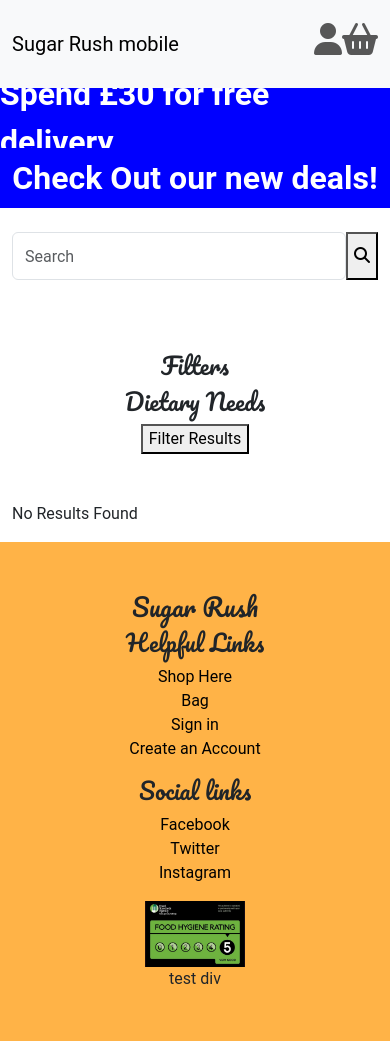
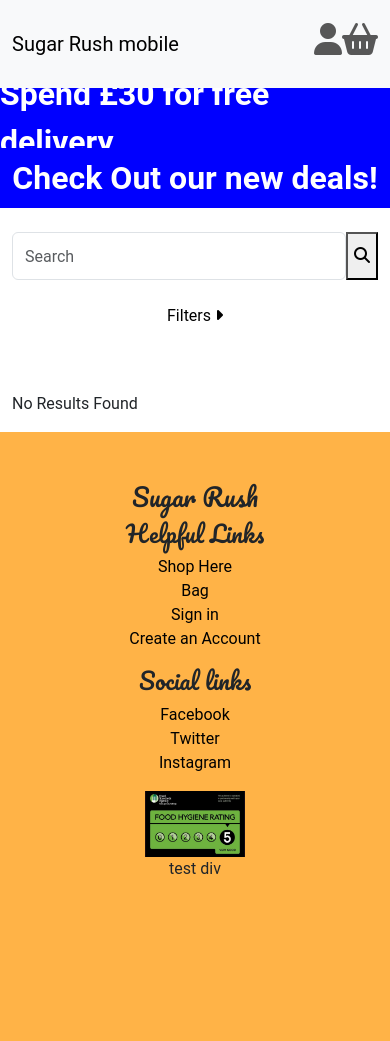
Before and after one commit to HarrisonT1/Portfolio-Project-5, a Django app: page /products/ in a window 390 px wide. After the commit the page ends 874 px from the top, so only its background shows below. Run offline with Django 4.2, Linux system fonts and the light colour scheme; data that the repository does not hold is empty; some libraries are stand-ins or nearby versions.

Commit message:
Restyle filter button on smaller screens

```diff
--- a/products/templates/products/product_list.html
+++ b/products/templates/products/product_list.html
@@ -9,10 +9,13 @@
                     <button type="submit"><i class="fa-solid fa-magnifying-glass"></i></button>
                 </form>
             </div>
-            <div class="col-12 col-md-3 text-center text-md-start">
+            <button id="filter-button" class="d-md-none collapsed mx-auto" type="button" data-bs-target="#mobile-filter" data-bs-toggle="collapse" aria-expanded="false" aria-controls="mobile-filter">
+                <p>Filters <i class="fa-solid fa-caret-right"></i></p>
+            </button>
+            <div class="col-12 col-md-3 text-center text-md-start collapse d-md-block" id="mobile-filter">
                 <form method="GET" class="mt-5">
                     <div>
-                        <h3>Filters</h3>
+                        <h3>Category</h3>
                         {% for category in categories %}
                             <div class="form-check ps-0">
                                 <input type="checkbox" id="category-{{ category.id }}" value="{{ category.slug }}" name="category" {% if category.slug in selected_category %}checked{% endif %}>
@@ -35,8 +38,8 @@
             <div class="col-12 col-md-9 row justify-content-center mt-5">
                 {% if products %}
                     {% for product in products %}
-                        <div class="col-12 col-md-6 col-lg-4 d-flex justify-content-center">
-                            <div class="card">
+                        <div class="col-9 col-md-6 col-lg-4 d-flex justify-content-center">
+                            <div class="card mb-5">
                                 <a href="{% url 'product_detail' product.slug %}">
                                     <img src="{{ product.image.url }}" class="card-img-top" alt="...">
                                 </a>
--- a/static/css/style.css
+++ b/static/css/style.css
@@ -83,6 +83,26 @@ h1, h2, h3, h4 {
     box-shadow: 0 4px 10px rgba(20, 20, 204, 0.15);
 }
 
+#filter-button {
+    width: 100px;
+    border: none;
+    background: none;
+    padding: 0;
+}
+
+
+.fa-caret-right {
+    transition: transform 0.3s ease;
+}
+
+#filter-button.collapsed .fa-caret-right {
+    transform: rotate(0deg);
+}
+#filter-button:not(.collapsed) .fa-caret-right {
+    transform: rotate(90deg);
+}
+
+
 /* BAG / CHECKOUT TABLE */
 
 .bag-table {
```
